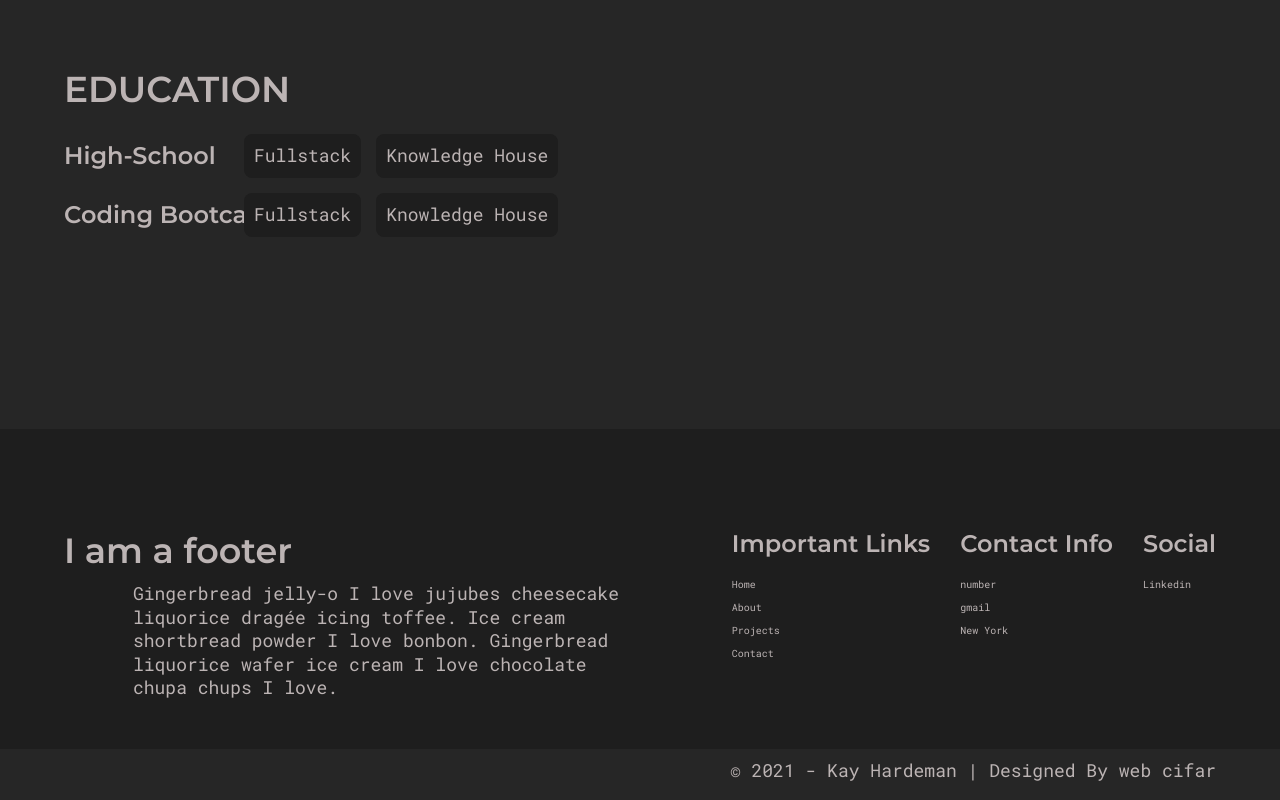
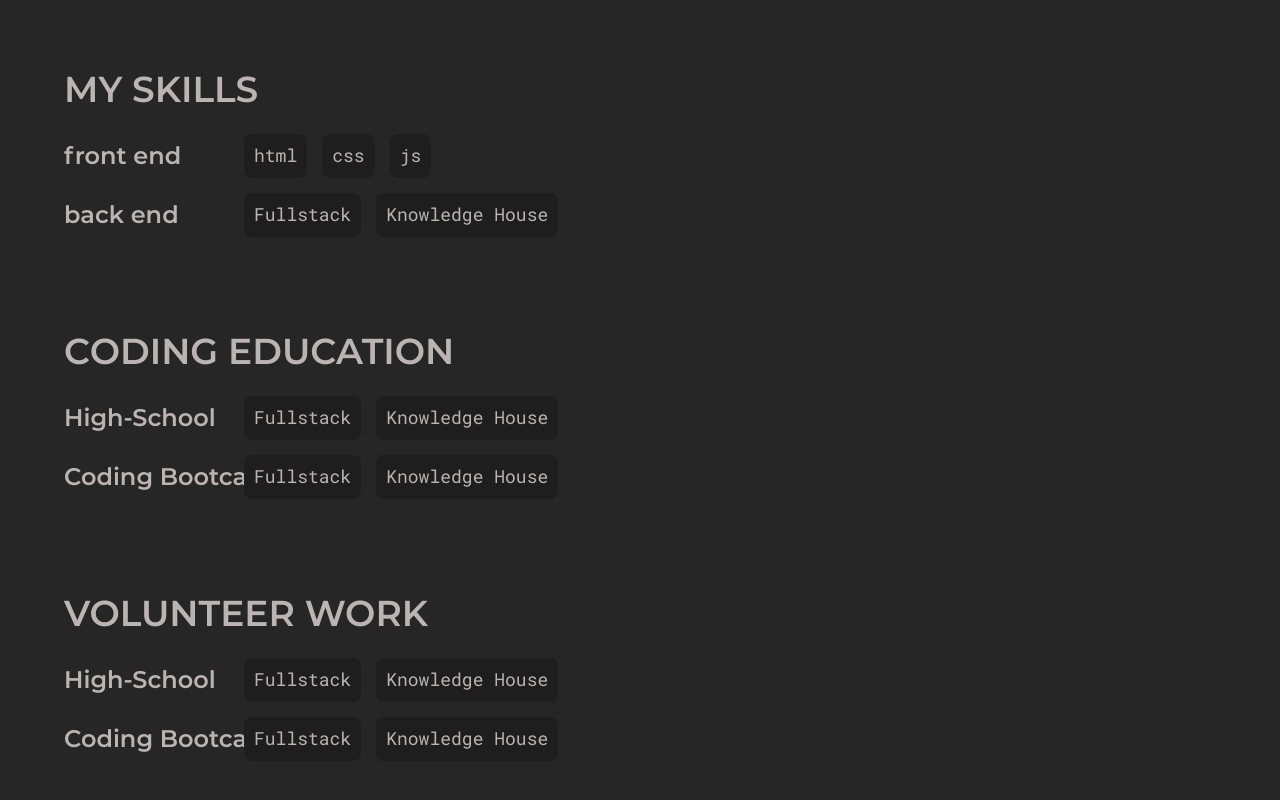
Before and after one commit to kyvycodes/k-react-portfolio, a React (Create React App) app: page /about in a window 1280 px wide. Shown: the part 880-1680 px from the top of the page. Built offline with nearby package versions, Linux system fonts and the light colour scheme; the HTML template or start-up script is replaced by a standard one.

Commit message:
about page complete

```diff
--- a/src/components/AboutInfoItem.js
+++ b/src/components/AboutInfoItem.js
@@ -9,7 +9,7 @@
   justify-content: flex-start;
   position: relative;
   margin-top: 3rem;
-
+  position: relative;
 
   .title {
     font-size: 2.4rem;
--- a/src/pages/About.js
+++ b/src/pages/About.js
@@ -4,6 +4,7 @@
 import AboutImg from '../assets/images/kyvz-avatar.png'
 import styled from 'styled-components'
 import AboutInfoItem from '../components/AboutInfoItem'
+import ContactBanner from'../components/ContactBanner'
 import resume from '../assets/public/Kay_Hardeman.pdf'
 
 const AboutPageStyle = styled.div`
@@ -60,6 +61,25 @@
     font-size: 3.6rem;
     text-transform: uppercase;
   }
+
+  @media only screen and (max-width: 768px){
+    padding: 10rem 0;
+
+    .top_section {
+      flex-direction: column;
+      gap: 5rem;
+    }
+    .about_info_heading {
+      font-size: 3rem;
+    }
+    .about_subheading {
+      font-size: 1.8rem;
+    }
+    .about_heading {
+      font-size: 2.8rem;
+    }
+
+  }
 `
 
 export default function About() {
@@ -93,7 +113,22 @@
          </div>
          <div className='about_info_items'>
             <div className='about_info_item'>
-              <h1 className='about_info_heading'>Education</h1>
+              <h1 className='about_info_heading'>My Skills</h1>
+              <AboutInfoItem
+              title="front end"
+              // items={[
+              //   "Fullstack", "Knowledge House"
+              // ]}
+              />
+              <AboutInfoItem
+              title="back end"
+              items={[
+                "Fullstack", "Knowledge House"
+              ]}
+              />
+            </div>
+            <div className='about_info_item'>
+              <h1 className='about_info_heading'>Coding Education</h1>
               <AboutInfoItem
               title="High-School"
               items={[
@@ -107,12 +142,24 @@
               ]}
               />
             </div>
-
-
-
-
+            <div className='about_info_item'>
+              <h1 className='about_info_heading'>Volunteer Work</h1>
+              <AboutInfoItem
+              title="High-School"
+              items={[
+                "Fullstack", "Knowledge House"
+              ]}
+              />
+              <AboutInfoItem
+              title="Coding Bootcamp"
+              items={[
+                "Fullstack", "Knowledge House"
+              ]}
+              />
+            </div>
          </div>
        </div>
+       <ContactBanner/>
     </AboutPageStyle>
   )
 }
```
